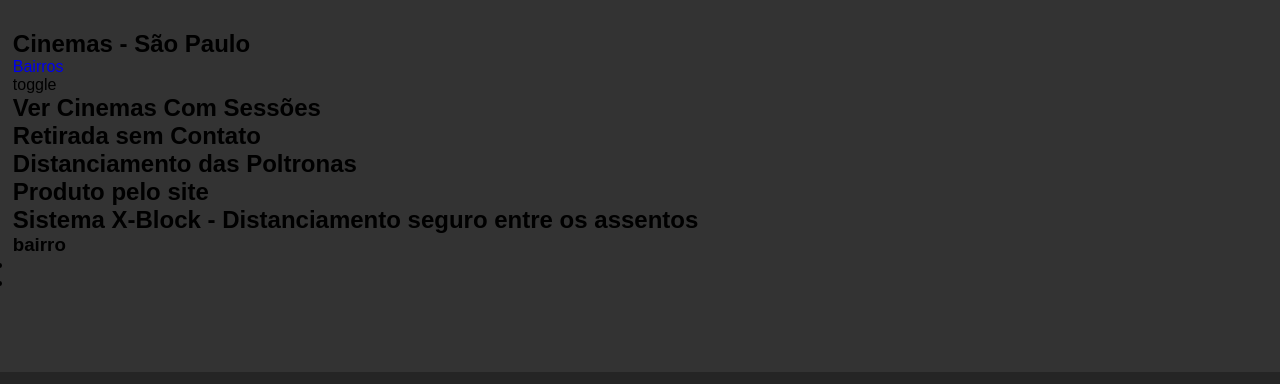
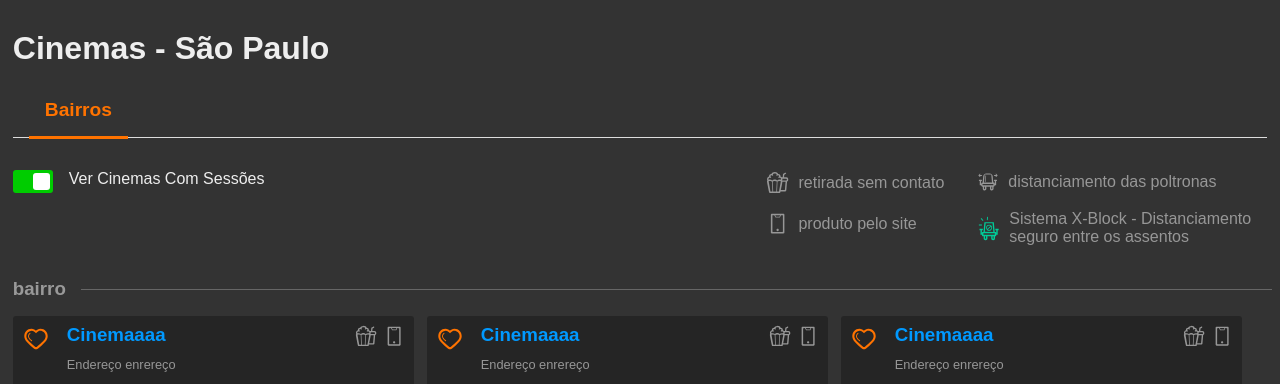
Before and after one commit to VctNobre/clone-ingresso.com-web-site, a Django app: template templates/cinemas.html in a window 1280 px wide; the page is wider, and only the part inside the window is pictured. Shown: the part 120-504 px from the top of that part. Run offline with Django 3.2, Linux system fonts and the light colour scheme; the template is opened without the code that fills it, so the values that code supplies are empty; some libraries are stand-ins or nearby versions; grey boxes are pictures that could not be loaded.

Commit message:
estilo e estrutura da pagina de cinemas finalizado

```diff
--- /dev/null
+++ b/static/css/cinemas.css
@@ -0,0 +1,165 @@
+.checkbox-legendas {
+  display: flex;
+  justify-content: space-between;
+  padding-bottom: 2em;
+}
+
+.cinemas-com-sessoes {
+  display: flex;
+  gap: 1em;
+
+}
+
+.cinemas-com-sessoes-titulo {
+  font-size: 1em;
+  font-weight: 500;
+  color: #eee;
+}
+
+.legendas {
+  display: flex;
+  justify-content: right;
+  width: 40%;
+  gap: 2em;
+}
+
+.legendas-wrapper {
+  gap: 1em;
+  color: #979797;
+}
+
+.legendas-wrapper-frame {
+  display: flex;
+  gap: 0.5em;
+  align-items: center;
+}
+
+.legendas-wrapper-frame-imagem{
+  max-width: 25px;
+  max-height: 25px;
+}
+
+.bairro {
+  display: block;
+  position: relative;
+  color: #999;
+  margin-bottom: 1em;
+
+}
+
+.bairro::after {
+  position: absolute;
+  content: "";
+  top: 50%;
+  width: 95%;
+  height: 1px;
+  background-color: #666;
+
+}
+
+.bairro-titulo {
+  position: relative;
+  z-index: 10;
+  padding-right: 15px;
+  background: #333;
+  display: inline-block;
+}
+
+.lista-cinemas {
+  display: flex;
+  gap: 1%;
+}
+
+.cinema {
+  background-color: #252525;
+  width: 32%;
+  display: flex;
+  padding: 0.5em 0.5em;
+  padding-bottom: 2em;
+  border-radius: 3px;
+  position: relative;
+}
+
+.cinema-coracao{
+  margin-right: 1em;
+
+}
+
+.cinema-titulo {
+  color: #09f;
+  margin-bottom: 0.6em;
+}
+
+.cinema-endereco {
+  color: #979797;
+  font-size: 0.8em;
+}
+
+.cinema-legendas {
+  position: absolute;
+  right: 0.5em;
+}
+
+.cinema-legendas img {
+  max-width: 24px;
+  max-height: auto;
+}
+.switch {
+  position: relative;
+  display: inline-block;
+  width: 40px;
+  height: 22.5px;
+}
+
+.switch input {
+  opacity: 0;
+  width: 0;
+  height: 0;
+}
+
+.slider {
+  position: absolute;
+  cursor: pointer;
+  top: 0;
+  left: 0;
+  right: 0;
+  bottom: 0;
+  background-color: #ccc;
+  -webkit-transition: .4s;
+  transition: .4s;
+}
+
+.slider:before {
+  position: absolute;
+  content: "";
+  height: 17px;
+  width: 17px;
+  left: 3px;
+  bottom: 3px;
+  background-color: white;
+  -webkit-transition: .4s;
+  transition: .4s;
+}
+
+input:checked + .slider {
+  background-color: #00CC00;
+}
+
+input:focus + .slider {
+  box-shadow: 0 0 1px #2196F3;
+}
+
+input:checked + .slider:before {
+  -webkit-transform: translateX(17px);
+  -ms-transform: translateX(17px);
+  transform: translateX(17px);
+}
+
+/* Rounded sliders */
+.slider.round {
+  border-radius: 3px;
+}
+
+.slider.round:before {
+  border-radius: 3px;
+}
--- a/templates/base.html
+++ b/templates/base.html
@@ -15,6 +15,7 @@
     <script src="https://unpkg.com/swiper@7/swiper-bundle.min.js"></script>
     <link rel="stylesheet" href="{% static 'css/style.css' %}">
     <link rel="stylesheet" href="{% static 'css/filmes.css' %}">
+    <link rel="stylesheet" href="{% static 'css/cinemas.css' %}">
 
     <title>Filmes no cinema</title>
 </head>
--- a/templates/cinemas.html
+++ b/templates/cinemas.html
@@ -4,26 +4,86 @@
     {% include 'partials/header.html' %}
     <main class="page-container">
         <section class="">
-            <h1>Cinemas - São Paulo</h1>
-            <a href="#">Bairros</a>
+            <h1 class="filmes-titulo">Cinemas - São Paulo</h1>
+            <div class="filmes-maps">
+                <a href="#" class="filmes-maps-link maps-active">Bairros</a>
+            </div>
         </section>
-        <section>
-            <div>
-                <span>toggle</span>
-                <h2>Ver Cinemas Com Sessões</h2>
+        <section class="checkbox-legendas">
+            <div class="cinemas-com-sessoes">
+                <label class="switch">
+                    <input type="checkbox" checked>
+                    <span class="slider round"></span>
+                </label>
+                <h2 class="cinemas-com-sessoes-titulo">Ver Cinemas Com Sessões</h2>
             </div>
-            <div>
-                <h2>Retirada sem Contato</h2>
-                <h2>Distanciamento das Poltronas</h2>
-                <h2>Produto pelo site</h2>
-                <h2>Sistema X-Block - Distanciamento seguro entre os assentos</h2>
+            <div class="legendas">
+                <div class="legendas-wrapper gap">
+                    <div class="legendas-wrapper-frame">
+                        <img class="legendas-wrapper-frame-imagem" src="{% static 'images/combo.svg' %}" alt="">
+                        <p><nobr>retirada sem contato</nobr></p>
+                    </div>
+                    <div class="legendas-wrapper-frame">
+                        <img class="legendas-wrapper-frame-imagem" src="{% static 'images/smartphone.svg' %}" alt="">
+                        <p><nobr>produto pelo site</nobr></p>
+                    </div>
+                </div>
+                <div class="legendas-wrapper gap">
+                    <div class="legendas-wrapper-frame">
+                        <img class="legendas-wrapper-frame-imagem" src="{% static 'images/distanciamento.svg' %}" alt="">
+                        <p>distanciamento das poltronas</p>
+                    </div>
+                    <div class="legendas-wrapper-frame">
+                        <img class="legendas-wrapper-frame-imagem" src="{% static 'images/xblock.svg' %}" alt="">
+                        <p>Sistema X-Block - Distanciamento seguro entre os assentos</p>
+                    </div>
+                </div>
             </div>
         </section>
         <section>
-            <h3>bairro</h3>
-            <ul>
-                <li></li>
-                <li></li>
+            <div class="bairro">
+                <h3 class="bairro-titulo">bairro</h3>
+            </div>
+            <ul class="lista-cinemas">
+                <li class="cinema">
+                    <div class="cinema-coracao">
+                        <img src="{% static 'images/love.svg' %}" alt="coração">
+                    </div>
+                    <div>
+                        <h3 class="cinema-titulo">Cinemaaaa</h3>
+                        <p class="cinema-endereco">Endereço enrereço</p>
+                    </div>
+                    <div class="cinema-legendas">
+                        <img src="{% static 'images/combo.svg' %}" alt="">
+                        <img src="{% static 'images/smartphone.svg' %}" alt="">
+                    </div>
+                </li>
+                <li class="cinema">
+                    <div class="cinema-coracao">
+                        <img src="{% static 'images/love.svg' %}" alt="coração">
+                    </div>
+                    <div>
+                        <h3 class="cinema-titulo">Cinemaaaa</h3>
+                        <p class="cinema-endereco">Endereço enrereço</p>
+                    </div>
+                    <div class="cinema-legendas">
+                        <img src="{% static 'images/combo.svg' %}" alt="">
+                        <img src="{% static 'images/smartphone.svg' %}" alt="">
+                    </div>
+                </li>
+                <li class="cinema">
+                    <div class="cinema-coracao">
+                        <img src="{% static 'images/love.svg' %}" alt="coração">
+                    </div>
+                    <div>
+                        <h3 class="cinema-titulo">Cinemaaaa</h3>
+                        <p class="cinema-endereco">Endereço enrereço</p>
+                    </div>
+                    <div class="cinema-legendas">
+                        <img src="{% static 'images/combo.svg' %}" alt="">
+                        <img src="{% static 'images/smartphone.svg' %}" alt="">
+                    </div>
+                </li>
             </ul>
         </section>
     </main>
```
Also changed, not shown: static/images/combo.svg (added), static/images/distanciamento.svg (added), static/images/gal-gadot.jpg (deleted), static/images/kings-man.jpg (deleted), static/images/love.svg (added), static/images/matrix.jpg (deleted), static/images/smartphone.svg (added), static/images/xblock.svg (added).
